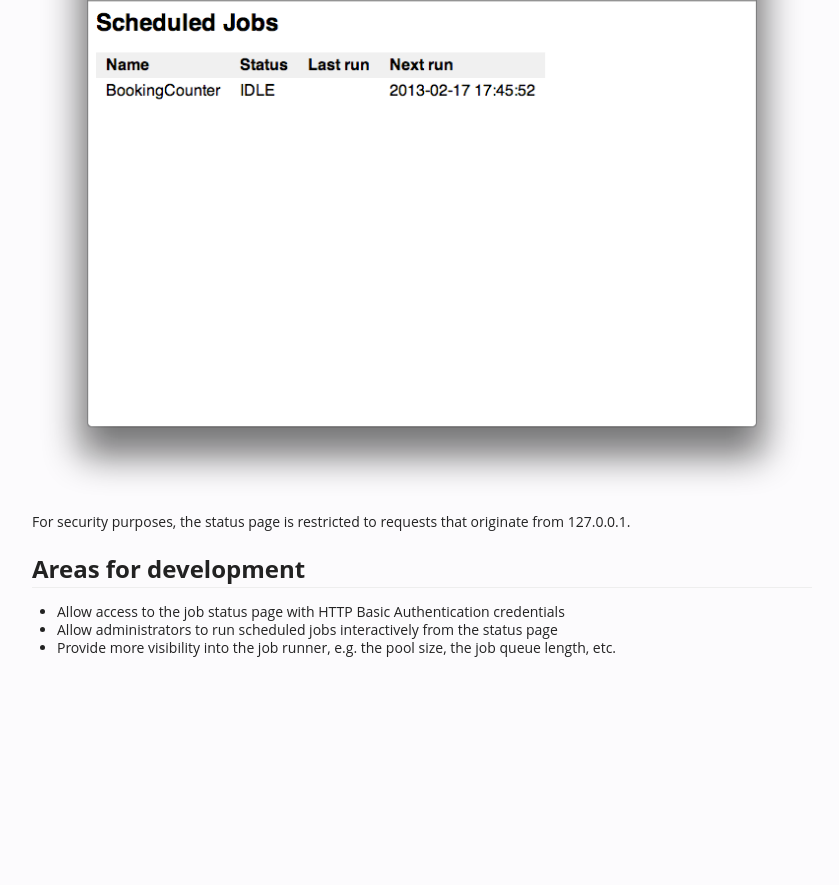
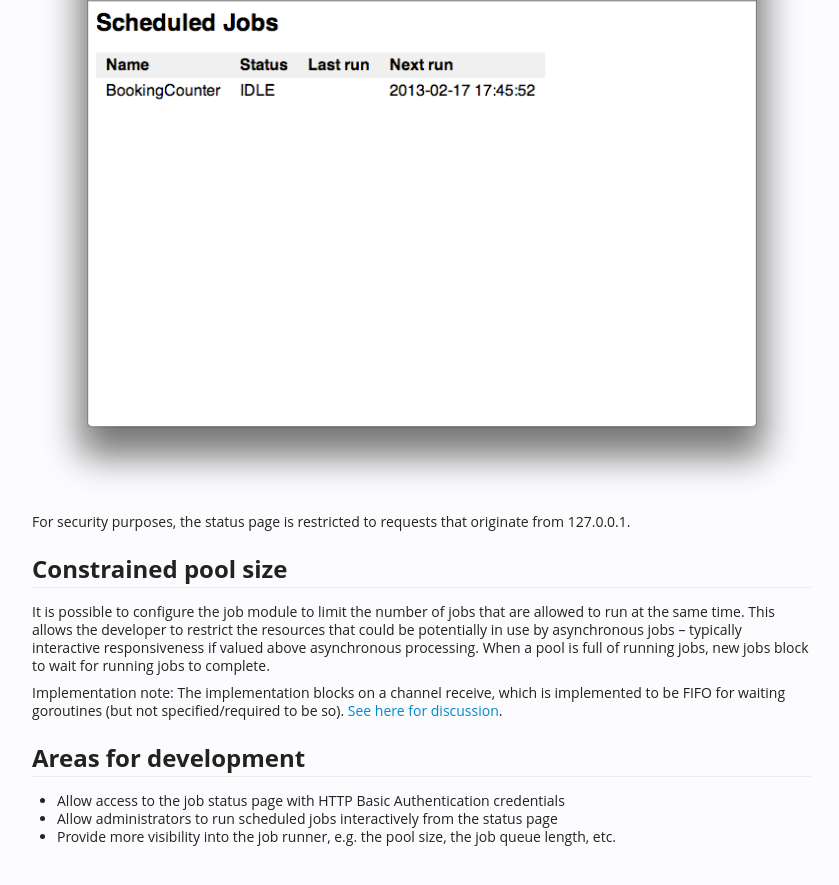
Before and after one commit to revel/revel, a Jekyll site: the page built from manual/jobs.md, in a window 1280 px wide and 900 px high, scrolled down 2662 px. Shown: the top 885 px of the window, without its empty margins (298-1137 px from the left). Built offline with Jekyll 4.4.1, drawn with Linux system fonts in a browser that asks for light colours; before the commit the page ends 3373 px from its top, so only the background shows below that.

Commit message:
Add note about job pool being FIFO

```diff
--- a/manual/jobs.md
+++ b/manual/jobs.md
@@ -166,6 +166,18 @@ previous and next run times.
 For security purposes, the status page is restricted to requests that originate
 from 127.0.0.1.
 
+## Constrained pool size
+
+It is possible to configure the job module to limit the number of jobs that are
+allowed to run at the same time.  This allows the developer to restrict the
+resources that could be potentially in use by asynchronous jobs -- typically
+interactive responsiveness if valued above asynchronous processing.  When a pool
+is full of running jobs, new jobs block to wait for running jobs to complete.
+
+Implementation note: The implementation blocks on a channel receive, which is
+implemented to be FIFO for waiting goroutines (but not specified/required to be
+so). [See here for discussion](https://groups.google.com/forum/?fromgroups=#!topic/golang-nuts/CPwv8WlqKag).
+
 ## Areas for development
 
 * Allow access to the job status page with HTTP Basic Authentication credentials
```
